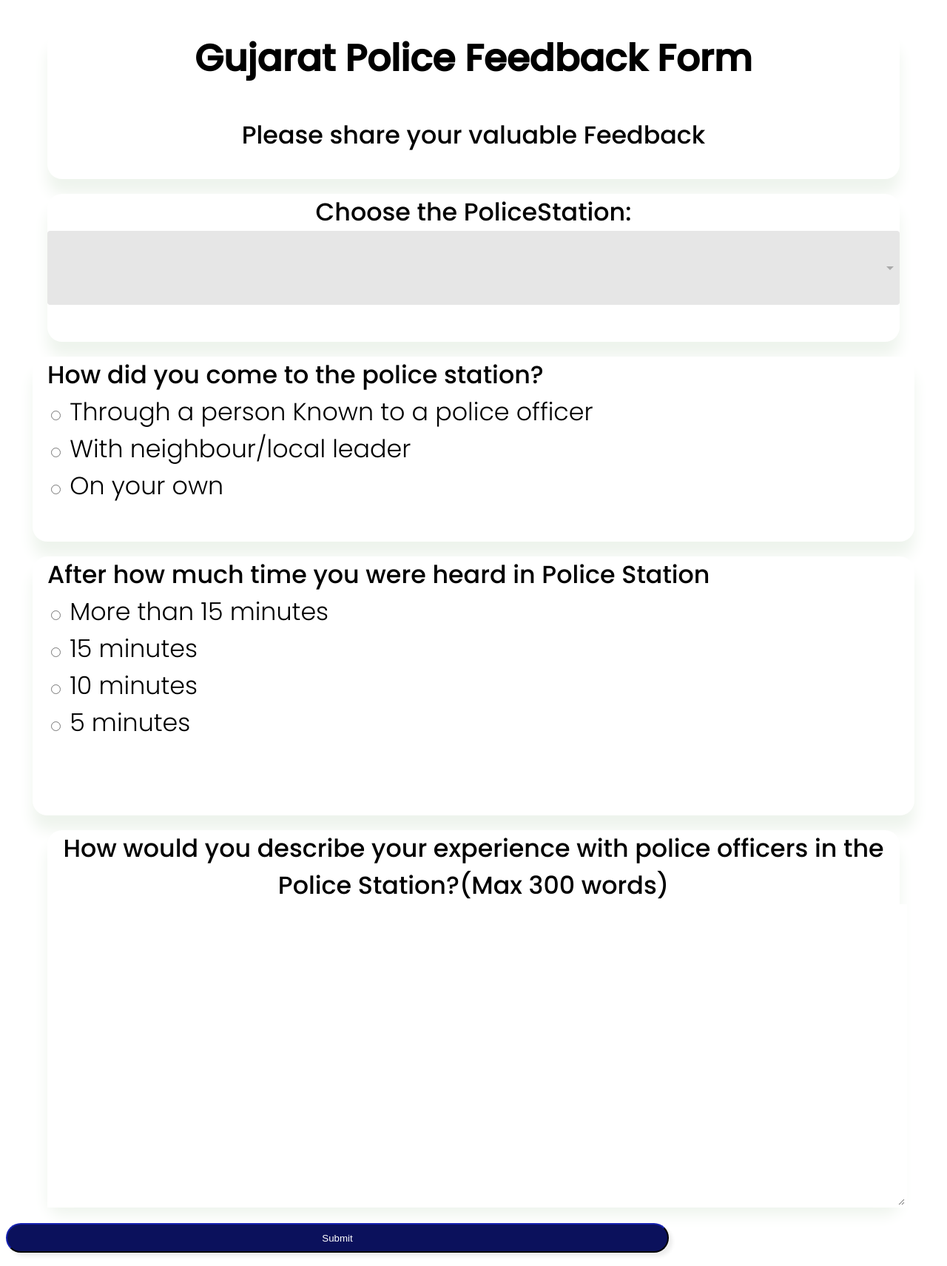
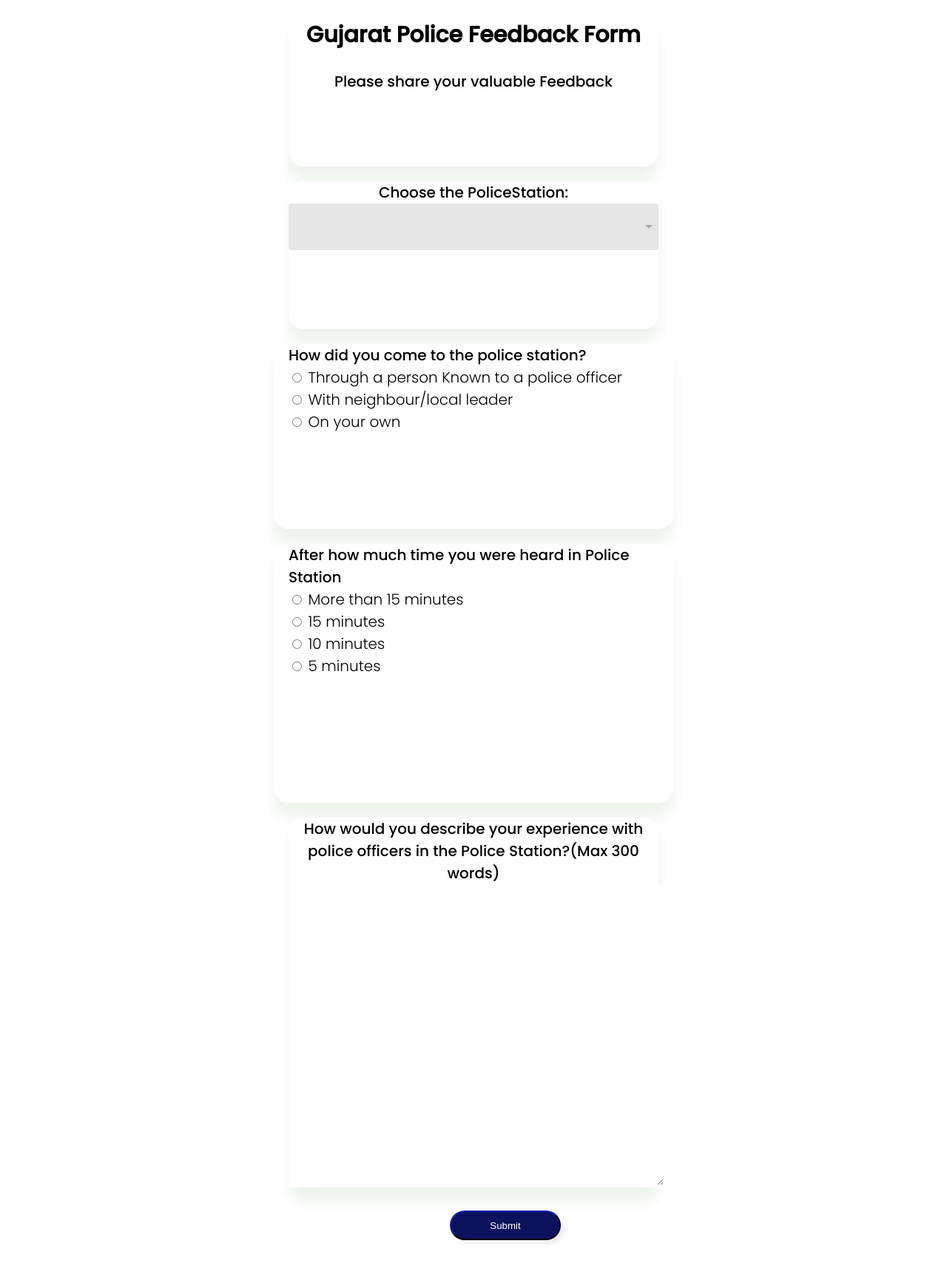
Before and after one commit to kriyanshii/ssip-user, a Flask app: page /load_police_stations in a window 1280 px wide. Shown: the whole page at 74% size. After the commit the page ends 1680 px from the top, so only its background shows below. Run offline with Flask 2, Linux system fonts and the light colour scheme; data that the repository does not hold is empty.

Commit message:
changed css of submit button user_form.html

```diff
--- a/base/templates/user_form.html
+++ b/base/templates/user_form.html
@@ -143,8 +143,10 @@
         background: var(--primary);
         border-style: outset;
         border-color:var(--primary);
-        margin: 10px auto;
-        width: 70vw;
+        /* margin: 10px auto; */
+        position: relative;
+        left: 600px;
+        width: 150px;
         height: 40px;
         border-radius: 20px;
         color: white;
@@ -153,6 +155,17 @@
 
         .submit:hover{
         background: var(--button-blue);
+        }
+
+        @media only screen and (min-width: 600px) {
+            .heading{
+                width: 500px;
+                font-size: 20px;
+            }
+
+            .submit{
+                margin: 0px auto;
+            }
         }
     </style>
 
@@ -214,9 +227,7 @@
                     {% endif %}
             {% endwith %}
         </div>
-
         <input class="submit" type="submit">
-
 </form>
 
 </body>
```
